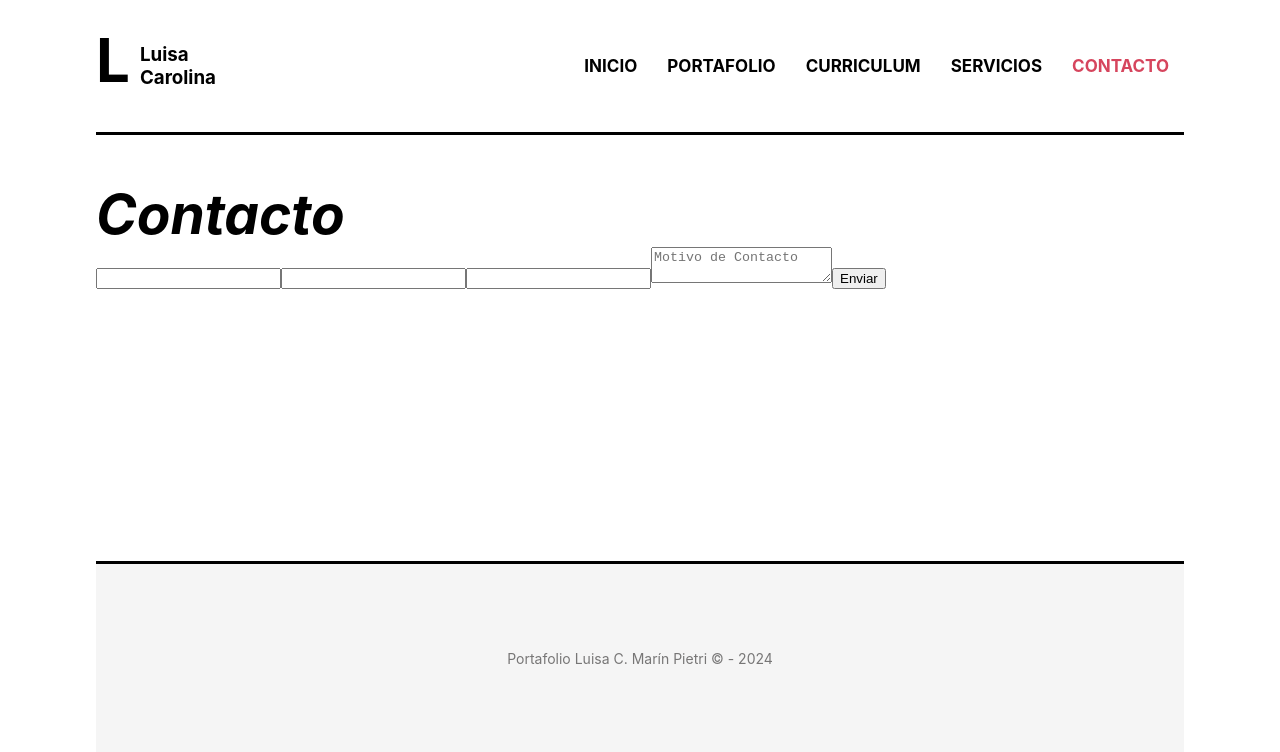
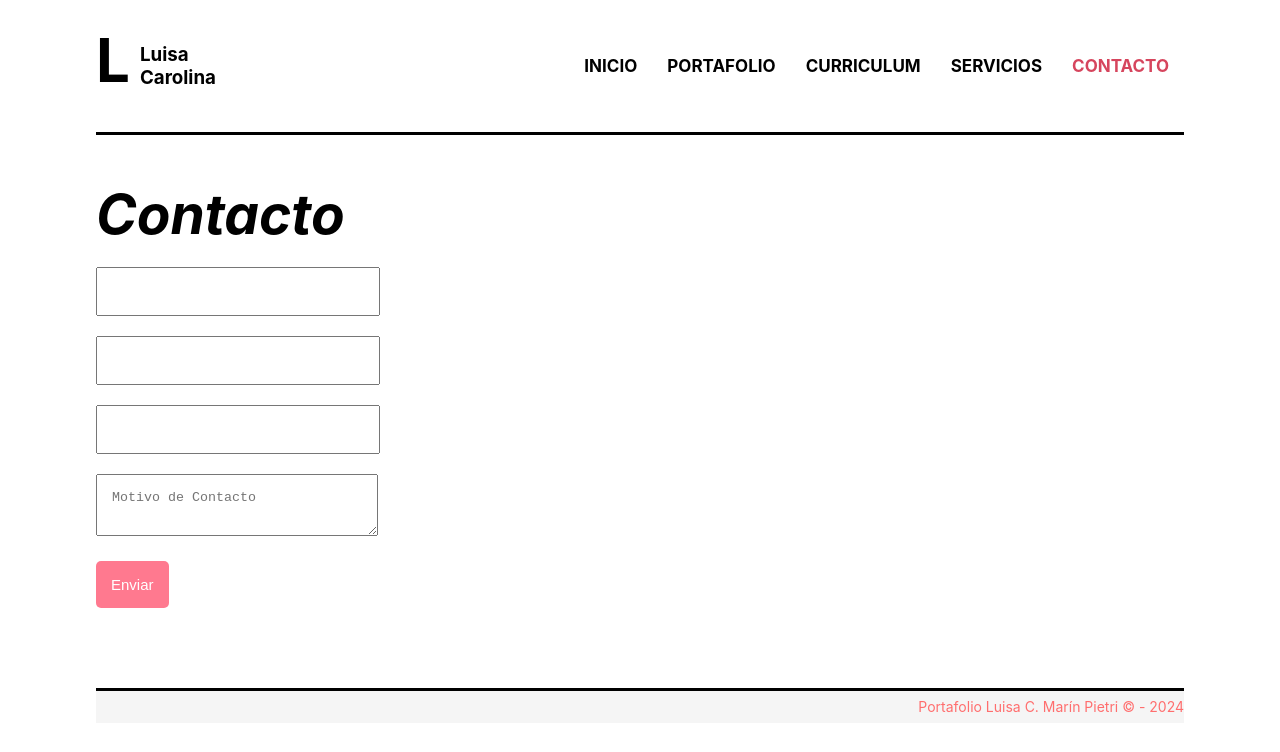
Before and after one commit to mpluisacarolina/08-proyecto2, a React (Create React App) app: page /contacto in a window 1280 px wide. Shown: the top 752 px of the page. Built offline with nearby package versions, Linux system fonts and the light colour scheme.

Commit message:
Dando estilos al formulario de contacto

```diff
--- a/src/index.css
+++ b/src/index.css
@@ -77,20 +77,19 @@
 }
 
 .content{
-  min-height: 300px;
+  min-height: 380px;
 }
 
 .footer {
-  min-height:150px;
-  line-height: 100px;
-  color: #8d8d8d;
-  text-align:center;
+  min-height: 20px;
+  line-height: 7px;
+  text-align:right;
   font-size: 14px;
-  margin-top: 35px;
-  padding-top: 45px;
+  margin-top: 25px;
+  padding-top: 12px;
   border-top: 3px solid black;
   background-color: #f5f5f5;
-  color: #777676;
+  color: #ff6e6e;
   margin-top: 80px;
 }
 
@@ -120,7 +119,9 @@
   transition: all 300ms;
 }
 
-.home a:hover{
+.home a:hover,
+input[type="submit"]:hover,
+button:hover{
   background-color: red;
 }
 
@@ -141,3 +142,26 @@
 .home p{
   color: gray;
 }
+
+input[type="text"],
+textarea{
+  display:block;
+  padding: 15px;
+  width: 250px;
+  margin-top: 20px;
+
+}
+
+input[type="submit"],
+button{
+  font-size: 15px;
+  padding: 15px;
+  border: 0;
+  border-radius:5px;
+  color: white;
+  background-color: rgb(255, 121, 143);
+  text-decoration: none;
+  transition: all 300ms;
+  margin-top: 25px;
+  cursor: pointer;
+}
```
